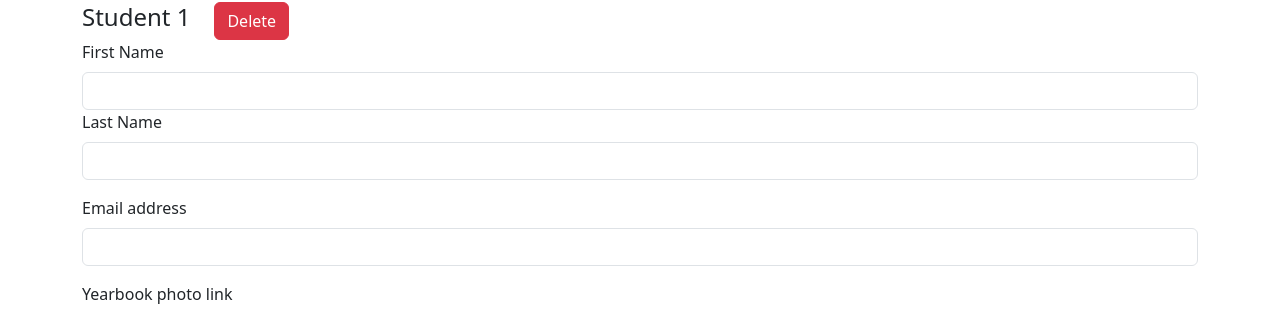
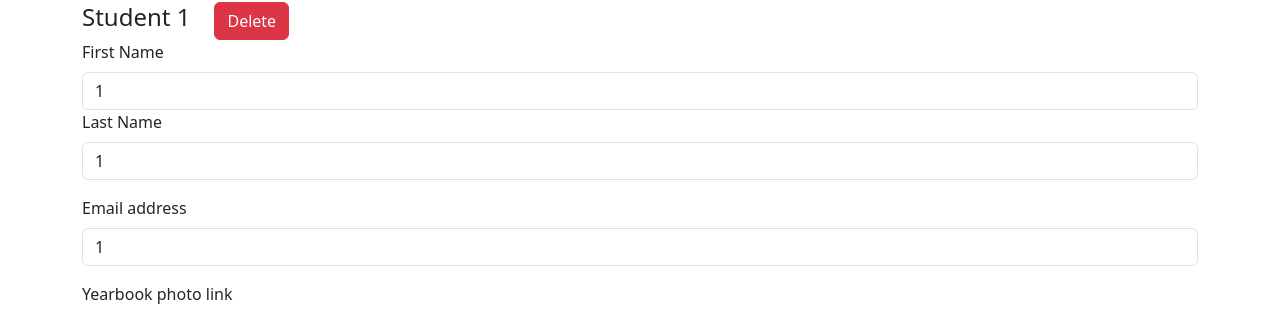
Before and after one commit to wenxpan/digital-yearbook-frontend, a React (Vite) app: page /account/invite in a window 1280 px wide. Shown: the part 244-558 px from the top of the page. Built offline with nearby package versions, Linux system fonts and the light colour scheme.

Commit message:
added update function to /account/invite

```diff
--- a/src/components/AddStudentForm.jsx
+++ b/src/components/AddStudentForm.jsx
@@ -4,23 +4,28 @@
 import Col from "react-bootstrap/Col"
 import Button from "react-bootstrap/Button"
 
-const AddStudentForm = ({ content, handleChange }) => {
+const AddStudentForm = ({ props }) => {
+  const { student, index, handleStudentUpdate, handleStudentDelete } = props
   return (
     <>
       <Row className="align-items-center">
         <Col xs="auto">
-          <h4>Student 1</h4>
+          <h4>Student {index}</h4>
         </Col>
         <Col>
-          <Button variant="danger">Delete</Button>
+          <Button variant="danger" onClick={() => handleStudentDelete(student)}>
+            Delete
+          </Button>
         </Col>
       </Row>
       <Row className="mb-3" xs={1}>
         <Form.Group controlId="formFirstName">
           <Form.Label>First Name</Form.Label>
           <Form.Control
-            value={content.firstName}
-            onChange={(e) => handleChange({ firstName: e.target.value })}
+            value={student.firstName}
+            onChange={(e) =>
+              handleStudentUpdate(student, { firstName: e.target.value })
+            }
             type="text"
           />
         </Form.Group>
@@ -28,8 +33,10 @@
         <Form.Group as={Col} controlId="formLastName">
           <Form.Label>Last Name</Form.Label>
           <Form.Control
-            value={content.lastName}
-            onChange={(e) => handleChange({ lastName: e.target.value })}
+            value={student.lastName}
+            onChange={(e) =>
+              handleStudentUpdate(student, { lastName: e.target.value })
+            }
             type="text"
           />
         </Form.Group>
@@ -38,8 +45,10 @@
         <Form.Group as={Col} controlId="formEmail">
           <Form.Label>Email address</Form.Label>
           <Form.Control
-            value={content.email}
-            onChange={(e) => handleChange({ email: e.target.value })}
+            value={student.email}
+            onChange={(e) =>
+              handleStudentUpdate(student, { email: e.target.value })
+            }
             type="email"
           />
         </Form.Group>
@@ -48,7 +57,9 @@
         <Form.Group controlId="formPhoto" className="mb-3">
           <Form.Label>Yearbook photo link</Form.Label>
           <Form.Control
-            onChange={(e) => handleChange({ photo: e.target.value })}
+            onChange={(e) =>
+              handleStudentUpdate(student, { photo: e.target.value })
+            }
             type="url"
           />
         </Form.Group>
--- a/src/pages/AddStudents.jsx
+++ b/src/pages/AddStudents.jsx
@@ -37,8 +37,12 @@
     setClassContent((prev) => ({ ...prev, ...changed }))
   }
 
-  function handleStudentUpdate(id, changed) {
-    setStudents((prev) => ({ ...prev, ...changed }))
+  function handleStudentUpdate(obj, changed) {
+    setStudents((prev) =>
+      prev.map((student) =>
+        student === obj ? { ...student, ...changed } : { ...student }
+      )
+    )
   }
 
   function handleAddStudent() {
@@ -46,6 +50,10 @@
       ...prev,
       { firstName: "", lastName: "", email: "", photo: "" }
     ])
+  }
+
+  function handleStudentDelete(obj) {
+    setStudents((prev) => prev.filter((s) => s !== obj))
   }
 
   return (
@@ -62,7 +70,6 @@
                 <Form.Select
                   value={classContent.year}
                   onChange={(e) => handleClassChange({ year: e.target.value })}
-                  disabled={isAdmin ? "" : "disabled"}
                 >
                   {years.map((y) => (
                     <option key={y}>{y}</option>
@@ -75,7 +82,6 @@
                 <Form.Select
                   value={classContent.class}
                   onChange={(e) => handleClassChange({ class: e.target.value })}
-                  disabled={isAdmin ? "" : "disabled"}
                 >
                   {classes.map((y) => (
                     <option key={y}>{y}</option>
@@ -83,8 +89,16 @@
                 </Form.Select>
               </Form.Group>
             </Row>
-            {students.map((s) => (
-              <AddStudentForm content handleStudentUpdate />
+            {students.map((student, i) => (
+              <AddStudentForm
+                key={i}
+                props={{
+                  student,
+                  index: i + 1,
+                  handleStudentUpdate,
+                  handleStudentDelete
+                }}
+              />
             ))}
             <Row xs="auto">
               <Button variant="primary" onClick={handleAddStudent}>
```
